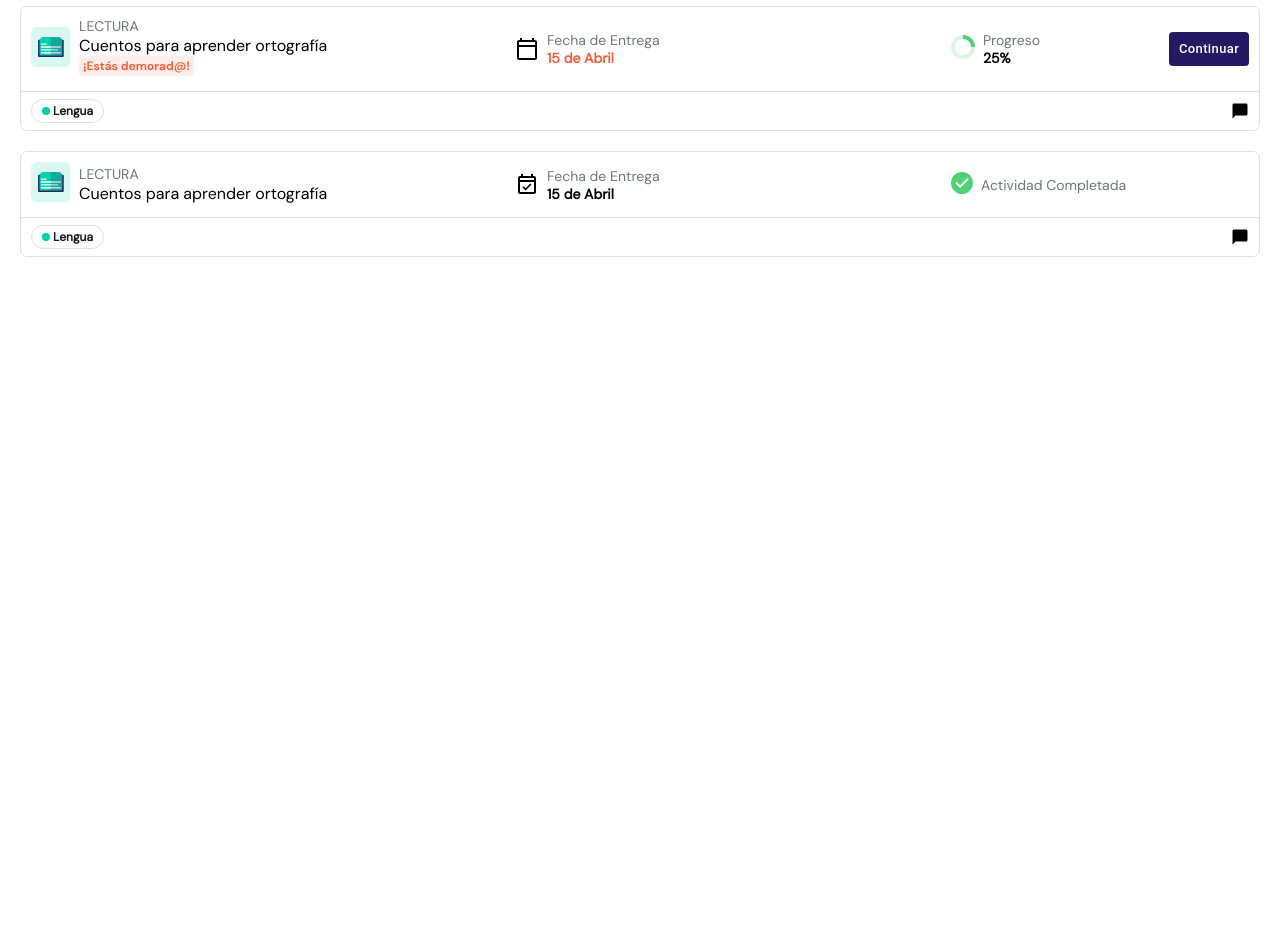
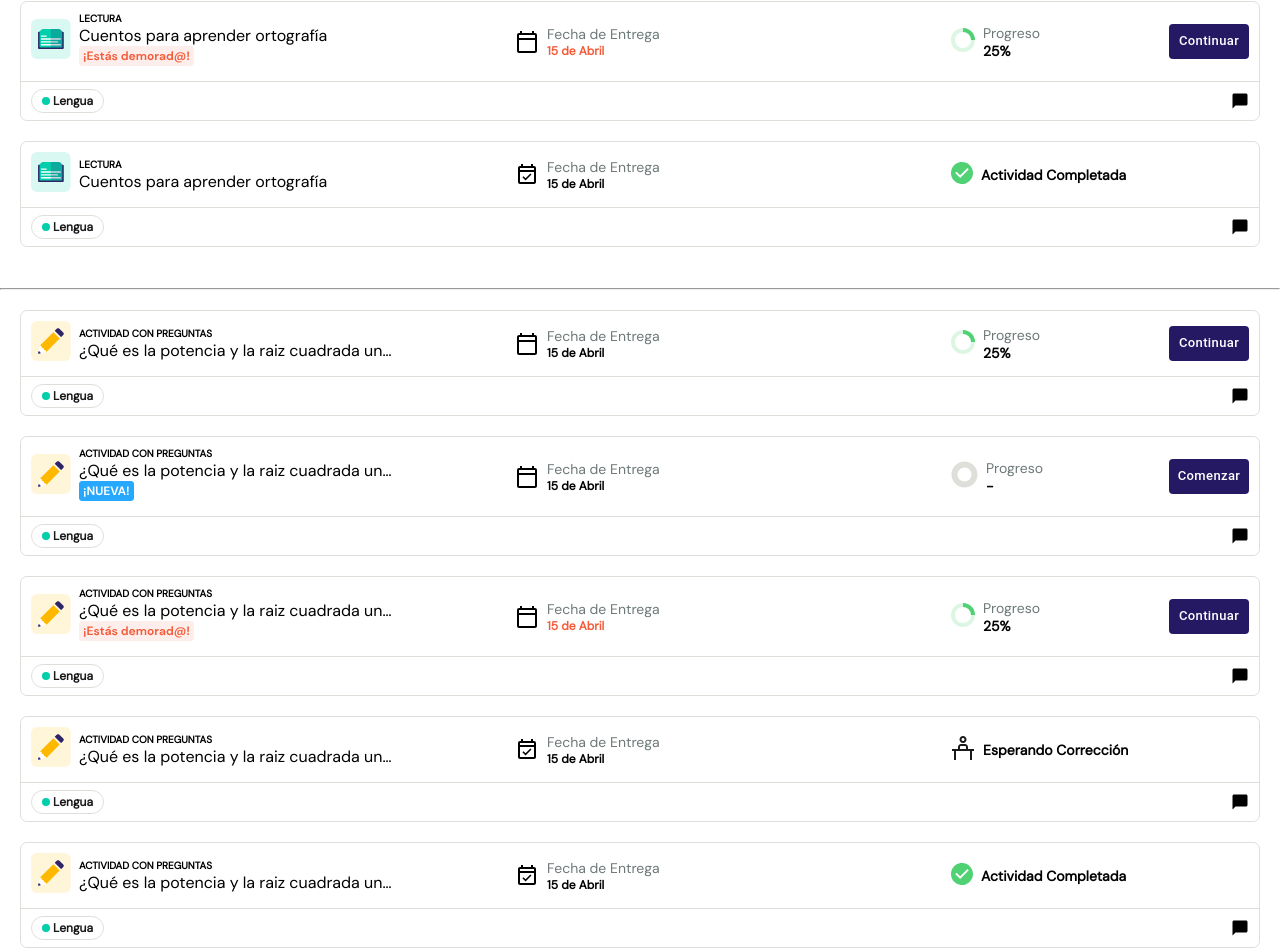
Before and after one commit to griusech/Aula-virtual, a React (Create React App) app: page / in a window 1280 px wide. Shown: the part 317-1269 px from the top of the page. Before the commit the page ends 800 px from the top, so only its background shows below. Built offline with nearby package versions, Linux system fonts and the light colour scheme.

Commit message:
Detalles finales
Di los ultimos detalles de diseño

```diff
--- a/public/index.html
+++ b/public/index.html
@@ -28,7 +28,7 @@
       work correctly both with client-side routing and a non-root public URL.
       Learn how to configure a non-root public URL by running `npm run build`.
     -->
-    <title>React App</title>
+    <title>Aula Virtual</title>
   </head>
   <body>
     <noscript>You need to enable JavaScript to run this app.</noscript>
--- a/src/components/Cards/CardTask/CardTask.css
+++ b/src/components/Cards/CardTask/CardTask.css
@@ -7,7 +7,6 @@
 }
 
 .card-section {
-  /* padding: 20px; */
   text-align: left;
 }
 
@@ -20,17 +19,29 @@
   padding: 10px;
 }
 
-.item-things {
+.item-data {
   display: flex;
   align-items: center;
+}
+
+.item-infoTask h5 {
+  font-size: 10px;
+  color: #000;
+  font-weight: bold;
 }
 
 .item-iconTask {
   display: flex;
   align-items: center;
+  margin-right: 8px;
+}
 
-  /* border-radius: 3px; */
-  margin-right: 8px;
+.newTask {
+  background-color: red;
+}
+
+.item-info {
+  font-size: 12px;
 }
 
 .conClase {
@@ -39,6 +50,12 @@
 
 .v-hidden {
   visibility: hidden;
+}
+
+span .alertTask {
+  object-fit: cover;
+  background-color: orangered;
+  font-size: 12px;
 }
 
 .item1 {
@@ -181,20 +198,16 @@ h5 {
   }
 }
 
-@media screen and (max-width: 400px) {
+@media screen and (max-width: 450px) {
   .card-header {
     grid-template-columns: max-content repeat(4, 1fr);
-    grid-template-rows: 1fr 40px 15px;
+    grid-template-rows: 1fr 40px 20px;
   }
 
   .item1,
   .item2,
   .item3 {
     grid-column: 2/6;
-  }
-
-  .item3 {
-    margin-top: 2px;
   }
 
   .item-info {
--- a/src/components/Cards/CardTask/CardTask.js
+++ b/src/components/Cards/CardTask/CardTask.js
@@ -1,12 +1,14 @@
-import React from 'react'
-import './CardTask.css'
-import Button from '@material-ui/core/Button';
-import ChatBubbleIcon from '@material-ui/icons/ChatBubble';
+import React from "react";
+import "./CardTask.css";
+import Button from "@material-ui/core/Button";
+import ChatBubbleIcon from "@material-ui/icons/ChatBubble";
 
 const CardLectura = (
  {
-    fecha,
-    entrega,
+  title,
+  description,
+  date,
+  delivery,
   textButton,
   calendar,
   progressIcon,
@@ -14,77 +16,51 @@ const CardLectura = (
   iconTask,
   newTask,
   delayedTask,
-    numberProgress
+  numberProgress,
+  matter
 }) => {
-
   return (
     <div className="card-container">
       <div className="card-section">
         <div className="card-header">
-
-                        <div className="item-iconTask">
-                            {iconTask}
-                        </div>
+          <div className="item-iconTask">{iconTask}</div>
           <div className="item1">
-                            <div className="item-things">
+            <div className="item-data">
               <div className="item-infoTask">
-                                    <h5>LECTURA</h5>
-                                    <p>Cuentos para aprender ortografía</p>
+                <h5>{title}</h5>
+                <p>{description}</p>
                 <p>{newTask ? newTask : delayedTask}</p>
               </div>
             </div>
-
           </div>
 
           <div className="item2">
-                            <div className="item-things">
-                                <div className="item-icon">
-                                    {calendar}
-
+            <div className="item-data">
+              <div className="item-icon">{calendar}</div>
+              <div className="item-info">
+                <h5>{delivery}</h5>
+                <p className={delayedTask ? "conClase" : ""}>{date}</p>
               </div>
-                                <div className="item-info">
-                                    <h5>{entrega}</h5>
-                                    <p className={delayedTask ? "conClase" : ""}>{fecha}</p>
-                                </div>
-
             </div>
           </div>
           <div className="item3">
-                            <div className="item-things">
-                                <div className="item-icon">
-                                    {progressIcon}
-
-                                </div>
+            <div className="item-data">
+              <div className="item-icon">{progressIcon}</div>
               <div className="item-info">
-                                    {
-
-                                    }
                 <h5>{progress}</h5>
                 <p>{numberProgress}</p>
               </div>
-
             </div>
           </div>
 
-
-
           <div className={textButton ? "item4" : "item4 v-hidden"}>
-                            <Button>
-                                {textButton}
-                            </Button>
+            <Button>{textButton}</Button>
           </div>
-
-
         </div>
         <div className="card-footer">
           <div className="boton-materia">
-                    <div className="circle">
-
-                    </div>
-                    <div className="materia">
-                    Lengua
-
-                    </div>
+            <div className="circle"></div>
+            <div className="materia">{matter}</div>
           </div>
           <div className="chatIcon">
             <ChatBubbleIcon />
@@ -92,7 +68,7 @@ const CardLectura = (
         </div>
       </div>
     </div>
-    )
-}
+  );
+};
 
-export default CardLectura
+export default CardLectura;
--- /dev/null
+++ b/src/components/Icons/Pencil.js
@@ -0,0 +1,63 @@
+import React from "react";
+
+const Pencil = () => {
+  return (
+    <div>
+      <svg
+        width="40"
+        height="40"
+        viewBox="0 0 40 40"
+        fill="none"
+        xmlns="http://www.w3.org/2000/svg"
+      >
+        <rect
+          opacity="0.15"
+          width="39.7452"
+          height="40"
+          rx="6"
+          fill="#FFB800"
+        />
+        <g clip-path="url(#clip0)">
+          <path
+            d="M15.3268 30.9122C18.4567 27.7671 12.1543 21.4232 9.02967 24.5737L7.09741 32.8572L15.3268 30.9122Z"
+            fill="white"
+          />
+          <path
+            d="M28.6557 17.4952L15.3269 30.9116C15.3109 30.4562 15.1246 30.0115 14.7839 29.6632C14.3049 29.181 13.6342 29.0095 13.0273 29.1595C13.171 28.5487 13.006 27.8683 12.527 27.3914C12.0479 26.9092 11.3772 26.7377 10.7704 26.8878C10.9141 26.277 10.7491 25.5965 10.2647 25.1143C9.924 24.7714 9.47687 24.5838 9.02441 24.5678L22.3586 11.1567L28.6557 17.4952Z"
+            fill="#FFB800"
+          />
+          <path
+            d="M30.0803 16.067L32.1421 13.9917C32.8181 13.3113 32.8181 12.2022 32.1421 11.5217L28.2989 7.65323C27.6229 6.97277 26.521 6.97277 25.845 7.65323L23.7832 9.72855L30.0803 16.067Z"
+            fill="#4F36D6"
+          />
+          <path
+            d="M30.0803 16.067L32.1421 13.9917C32.8181 13.3113 32.8181 12.2022 32.1421 11.5217L28.2989 7.65323C27.6229 6.97277 26.521 6.97277 25.845 7.65323L23.7832 9.72855L30.0803 16.067Z"
+            fill="#1A1A1A"
+            fill-opacity="0.6"
+          />
+          <path
+            d="M9.58326 32.2675C9.36502 31.3193 8.62512 30.5746 7.68294 30.355L7.09741 32.8568L9.58326 32.2675Z"
+            fill="#4F36D6"
+          />
+          <path
+            d="M9.58326 32.2675C9.36502 31.3193 8.62512 30.5746 7.68294 30.355L7.09741 32.8568L9.58326 32.2675Z"
+            fill="#1A1A1A"
+            fill-opacity="0.6"
+          />
+        </g>
+        <defs>
+          <clipPath id="clip0">
+            <rect
+              width="25.5518"
+              height="25.7143"
+              fill="white"
+              transform="translate(7.09741 7.14288)"
+            />
+          </clipPath>
+        </defs>
+      </svg>
+    </div>
+  );
+};
+
+export default Pencil;
--- /dev/null
+++ b/src/components/Icons/Teacher.js
@@ -0,0 +1,24 @@
+import React from "react";
+
+const Teacher = () => {
+  return (
+    <div>
+      <svg
+        width="24"
+        height="24"
+        viewBox="0 0 24 24"
+        fill="none"
+        xmlns="http://www.w3.org/2000/svg"
+      >
+        <path
+          fill-rule="evenodd"
+          clip-rule="evenodd"
+          d="M12 2C11.6022 2 11.2206 2.15804 10.9393 2.43934C10.658 2.72064 10.5 3.10218 10.5 3.5C10.5 3.89782 10.658 4.27936 10.9393 4.56066C11.2206 4.84196 11.6022 5 12 5C12.197 5 12.392 4.9612 12.574 4.88582C12.756 4.81044 12.9214 4.69995 13.0607 4.56066C13.1999 4.42137 13.3104 4.25601 13.3858 4.07403C13.4612 3.89204 13.5 3.69698 13.5 3.5C13.5 3.10218 13.342 2.72064 13.0607 2.43934C12.7794 2.15804 12.3978 2 12 2ZM9.52513 1.02513C10.1815 0.368749 11.0717 0 12 0C12.9283 0 13.8185 0.368749 14.4749 1.02513C15.1313 1.6815 15.5 2.57174 15.5 3.5C15.5 3.95963 15.4095 4.41475 15.2336 4.83939C15.0577 5.26403 14.7999 5.64987 14.4749 5.97487C14.1499 6.29988 13.764 6.55769 13.3394 6.73358C12.9148 6.90947 12.4596 7 12 7C11.0717 7 10.1815 6.63125 9.52513 5.97487C8.86875 5.3185 8.5 4.42826 8.5 3.5C8.5 2.57174 8.86875 1.6815 9.52513 1.02513ZM10 10C9.73478 10 9.48043 10.1054 9.29289 10.2929C9.10536 10.4804 9 10.7348 9 11V13H15V11C15 10.7348 14.8946 10.4804 14.7071 10.2929C14.5196 10.1054 14.2652 10 14 10H10ZM17 13V11C17 10.2043 16.6839 9.44129 16.1213 8.87868C15.5587 8.31607 14.7957 8 14 8H10C9.20435 8 8.44129 8.31607 7.87868 8.87868C7.31607 9.44129 7 10.2043 7 11V13H5H3H1V15H3V24H5V15H7H9H15H17H19V24H21V15H23V13H21H19H17Z"
+          fill="#1A1A1A"
+        />
+      </svg>
+    </div>
+  );
+};
+
+export default Teacher;
--- a/src/components/TasksList/TasksList.js
+++ b/src/components/TasksList/TasksList.js
@@ -1,68 +1,144 @@
-import React from 'react'
-import CardTask from '../Cards/CardTask/CardTask'
-import Progress from '../Icons/Progress'
-import Task from '../Icons/Taks'
-import NewTask from '../Icons/NewTask'
-import NoProgress from '../Icons/NoProgress'
-import Completed from '../Icons/Completed'
-import Delayed from '../Icons/Delayed'
-import CalendarTodayOutlinedIcon from '@material-ui/icons/CalendarTodayOutlined';
-import EventAvailableOutlinedIcon from '@material-ui/icons/EventAvailableOutlined';
+import React from "react";
+import CardTask from "../Cards/CardTask/CardTask";
+import Progress from "../Icons/Progress";
+import Task from "../Icons/Taks";
+import Pencil from "../Icons/Pencil";
+import NewTask from "../Icons/NewTask";
+import NoProgress from "../Icons/NoProgress";
+import Completed from "../Icons/Completed";
+import Delayed from "../Icons/Delayed";
+import Teacher from "../Icons/Teacher";
+import CalendarTodayOutlinedIcon from "@material-ui/icons/CalendarTodayOutlined";
+import EventAvailableOutlinedIcon from "@material-ui/icons/EventAvailableOutlined";
 
 const Lectura = () => {
   return (
     <div>
       <CardTask
-                entrega="Fecha de Entrega"
-                fecha="15 de Abril"
-                textButton = "Continuar"
+        title="LECTURA"
+        description="Cuentos para aprender ortografía"
+        delivery="Fecha de Entrega"
+        date="15 de Abril"
+        textButton="Continuar"
         calendar={<CalendarTodayOutlinedIcon />}
         progressIcon={<Progress />}
         iconTask={<Task />}
         progress="Progreso"
         numberProgress="25%"
+        matter="Lengua"
       />
       <CardTask
-                entrega="Fecha de Entrega"
-                fecha="15 de Abril"
-                textButton = "Comenzar"
+        title="LECTURA"
+        description="Cuentos para aprender ortografía"
+        delivery="Fecha de Entrega"
+        date="15 de Abril"
+        textButton="Comenzar"
         calendar={<CalendarTodayOutlinedIcon />}
         progressIcon={<NoProgress />}
         iconTask={<Task />}
-                newTask = {<NewTask />}
+        newTask={<NewTask />}
         progress="Progreso"
         numberProgress="-"
+        matter="Lengua"
       />
       <CardTask
-                entrega="Fecha de Entrega"
-                fecha="15 de Abril"
-                textButton = "Continuar"
+        title="LECTURA"
+        description="Cuentos para aprender ortografía"
+        delivery="Fecha de Entrega"
+        date="15 de Abril"
+        textButton="Continuar"
         calendar={<CalendarTodayOutlinedIcon />}
         progressIcon={<Progress />}
         iconTask={<Task />}
-                delayedTask = {<Delayed />}
+        delayedTask={<Delayed />}
         progress="Progreso"
         numberProgress="25%"
+        matter="Lengua"
       />
       <CardTask
-                entrega="Fecha de Entrega"
-                fecha="15 de Abril"
+        title="LECTURA"
+        description="Cuentos para aprender ortografía"
+        delivery="Fecha de Entrega"
+        date="15 de Abril"
         calendar={<EventAvailableOutlinedIcon />}
         progressIcon={<Completed />}
         iconTask={<Task />}
-                progress="Actividad Completada"
+        numberProgress="Actividad Completada"
+        matter="Lengua"
       />
 
-            {/* <CardTask
-                entrega="Fecha de Entrega"
-                fecha="15 de Abril"
+      <br />
+      <hr />
+
+      <CardTask
+        title="ACTIVIDAD CON PREGUNTAS"
+        description="¿Qué es la potencia y la raiz cuadrada un número?"
+        delivery="Fecha de Entrega"
+        date="15 de Abril"
+        textButton="Continuar"
+        calendar={<CalendarTodayOutlinedIcon />}
+        progressIcon={<Progress />}
+        iconTask={<Pencil />}
+        progress="Progreso"
+        numberProgress="25%"
+        matter="Lengua"
+      />
+
+      <CardTask
+        title="ACTIVIDAD CON PREGUNTAS"
+        description="¿Qué es la potencia y la raiz cuadrada un número?"
+        delivery="Fecha de Entrega"
+        date="15 de Abril"
+        textButton="Comenzar"
+        calendar={<CalendarTodayOutlinedIcon />}
+        progressIcon={<NoProgress />}
+        iconTask={<Pencil />}
+        newTask={<NewTask />}
+        progress="Progreso"
+        numberProgress="-"
+        matter="Lengua"
+      />
+
+      <CardTask
+        title="ACTIVIDAD CON PREGUNTAS"
+        description="¿Qué es la potencia y la raiz cuadrada un número?"
+        delivery="Fecha de Entrega"
+        date="15 de Abril"
+        textButton="Continuar"
+        calendar={<CalendarTodayOutlinedIcon />}
+        progressIcon={<Progress />}
+        iconTask={<Pencil />}
+        delayedTask={<Delayed />}
+        progress="Progreso"
+        numberProgress="25%"
+        matter="Lengua"
+      />
+
+      <CardTask
+        title="ACTIVIDAD CON PREGUNTAS"
+        description="¿Qué es la potencia y la raiz cuadrada un número?"
+        delivery="Fecha de Entrega"
+        date="15 de Abril"
+        calendar={<EventAvailableOutlinedIcon />}
+        progressIcon={<Teacher />}
+        iconTask={<Pencil />}
+        numberProgress="Esperando Corrección"
+        matter="Lengua"
+      />
+
+      <CardTask
+        title="ACTIVIDAD CON PREGUNTAS"
+        description="¿Qué es la potencia y la raiz cuadrada un número?"
+        delivery="Fecha de Entrega"
+        date="15 de Abril"
         calendar={<EventAvailableOutlinedIcon />}
         progressIcon={<Completed />}
-                iconTask={<Task />}
-                progress="Actividad Completada"
-            /> */}
+        iconTask={<Pencil />}
+        numberProgress="Actividad Completada"
+        matter="Lengua"
+      />
     </div>
-    )
-}
+  );
+};
 
-export default Lectura
+export default Lectura;
```
Also changed, not shown: 1 other file (tests, documents, lock files or other folders). Lines whose indentation alone changed are shown as unchanged.
